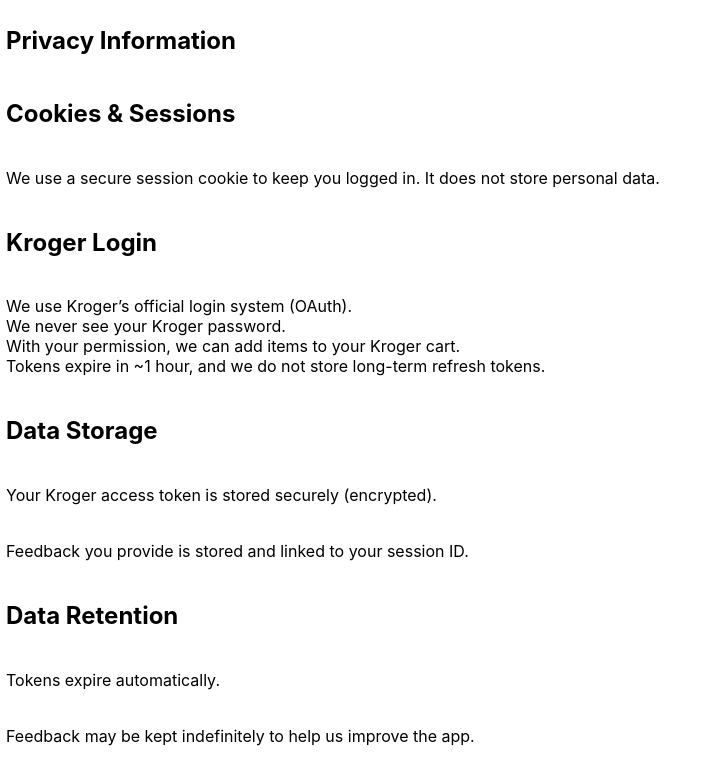
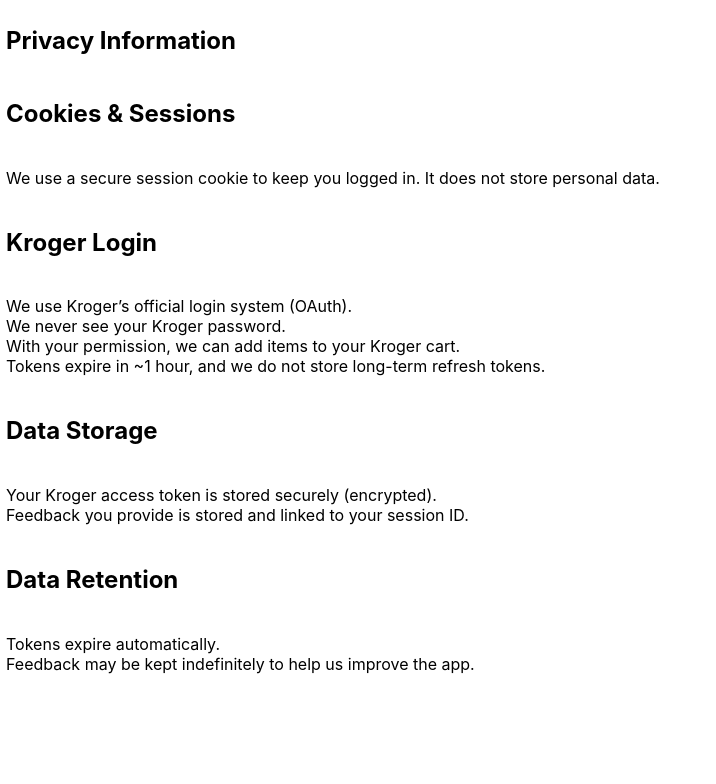
Before and after one commit to maa11235/meal-planner-frontend, a React (Create React App) app: page /privacy in a window 1280 px wide. Shown: the top 784 px of the page, without its empty margins (0-716 px from the left). Built offline with nearby package versions, Linux system fonts and the light colour scheme.

Commit message:
more spacing updates to Privacy Notice

```diff
--- a/src/components/PrivacyNotice.js
+++ b/src/components/PrivacyNotice.js
@@ -20,12 +20,12 @@ export default function PrivacyNotice() {
         <br />Tokens expire in ~1 hour, and we do not store long-term refresh tokens.</Text>
 
         <Heading size="md">Data Storage</Heading>
-        <Text>Your Kroger access token is stored securely (encrypted).</Text>
-        <Text>Feedback you provide is stored and linked to your session ID.</Text>
+        <Text>Your Kroger access token is stored securely (encrypted).
+        <br />Feedback you provide is stored and linked to your session ID.</Text>
 
         <Heading size="md">Data Retention</Heading>
-        <Text>Tokens expire automatically.</Text>
-        <Text>Feedback may be kept indefinitely to help us improve the app.</Text>
+        <Text>Tokens expire automatically.
+        <br />Feedback may be kept indefinitely to help us improve the app.</Text>
       </VStack>
     </Box>
   );
```
